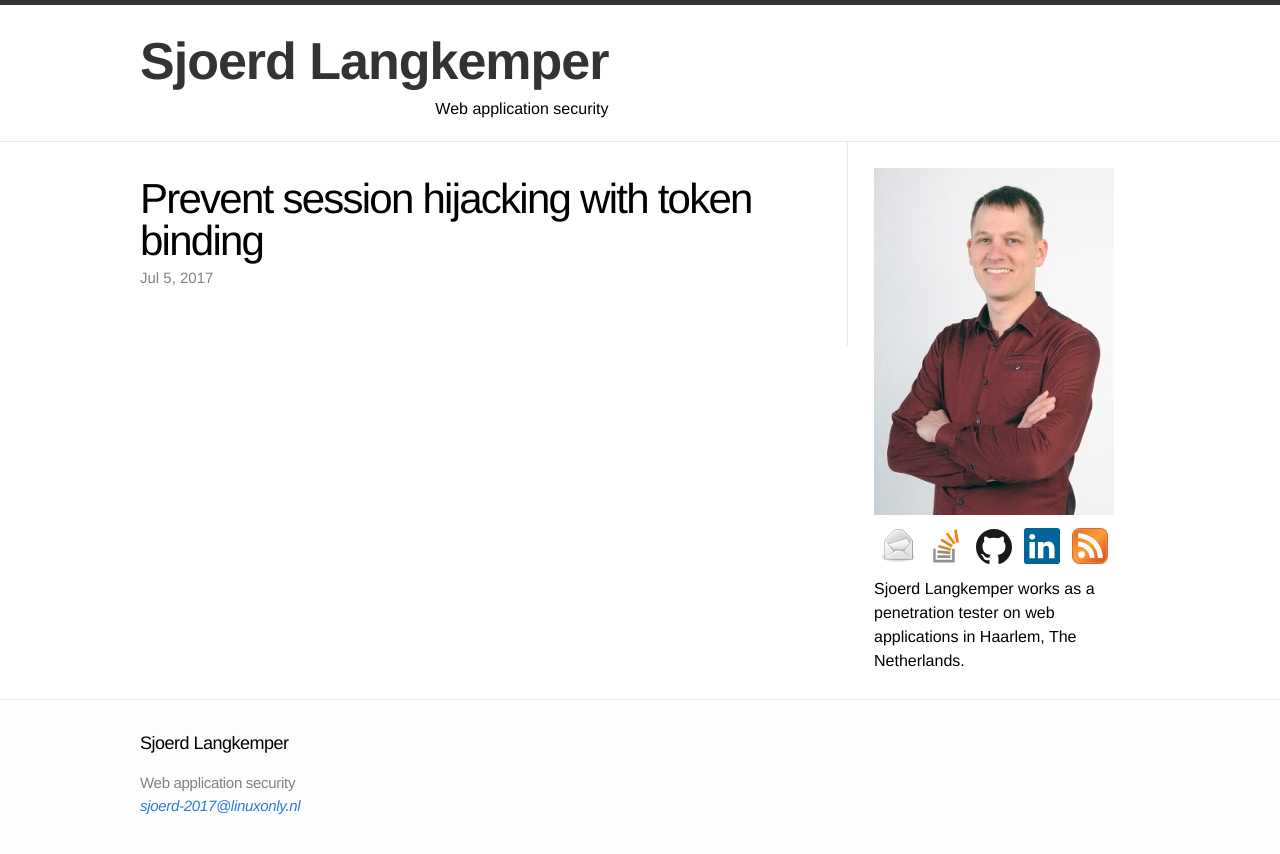
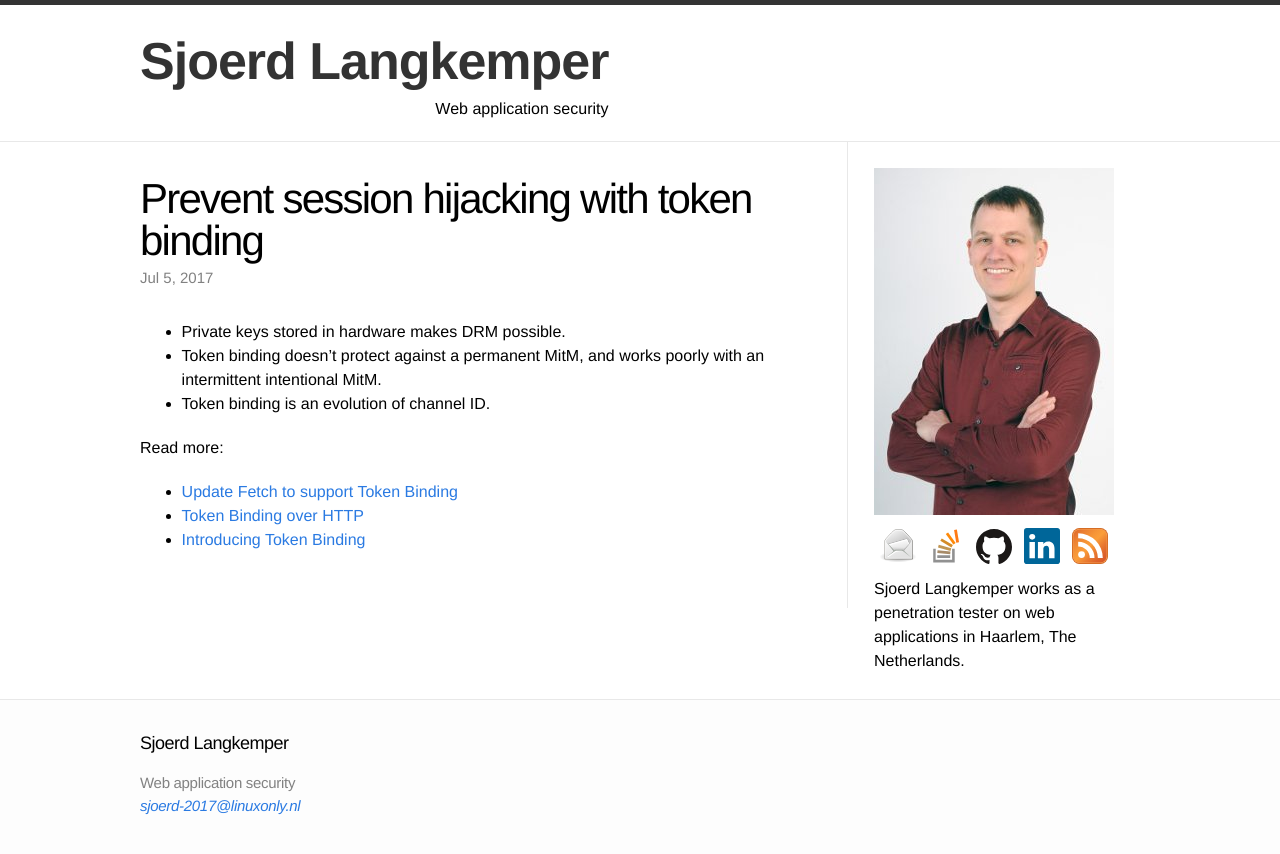
Before and after one commit to Sjord/Sjord.github.io, a Jekyll site: the page built from _posts/2017-05-10-prevent-session-hijacking-with-token-binding.md, in a window 1280 px wide. Shown: the top 854 px of the page. Built offline with Jekyll 4.4.1, drawn with Linux system fonts in a browser that asks for light colours.

Commit message:
Add some notes and links about token binding

```diff
--- a/_posts/2017-05-10-prevent-session-hijacking-with-token-binding.md
+++ b/_posts/2017-05-10-prevent-session-hijacking-with-token-binding.md
@@ -4,3 +4,12 @@
 thumbnail: coupling-240.jpg
 date: 2017-07-05
 ---
+
+* Private keys stored in hardware makes DRM possible.
+* Token binding doesn't protect against a permanent MitM, and works poorly with an intermittent intentional MitM.
+* Token binding is an evolution of channel ID.
+
+Read more:
+* [Update Fetch to support Token Binding](https://github.com/whatwg/fetch/pull/325)
+* [Token Binding over HTTP](https://datatracker.ietf.org/doc/draft-ietf-tokbind-https/)
+* [Introducing Token Binding](https://docs.microsoft.com/en-us/windows-server/security/token-binding/introducing-token-binding)
```
